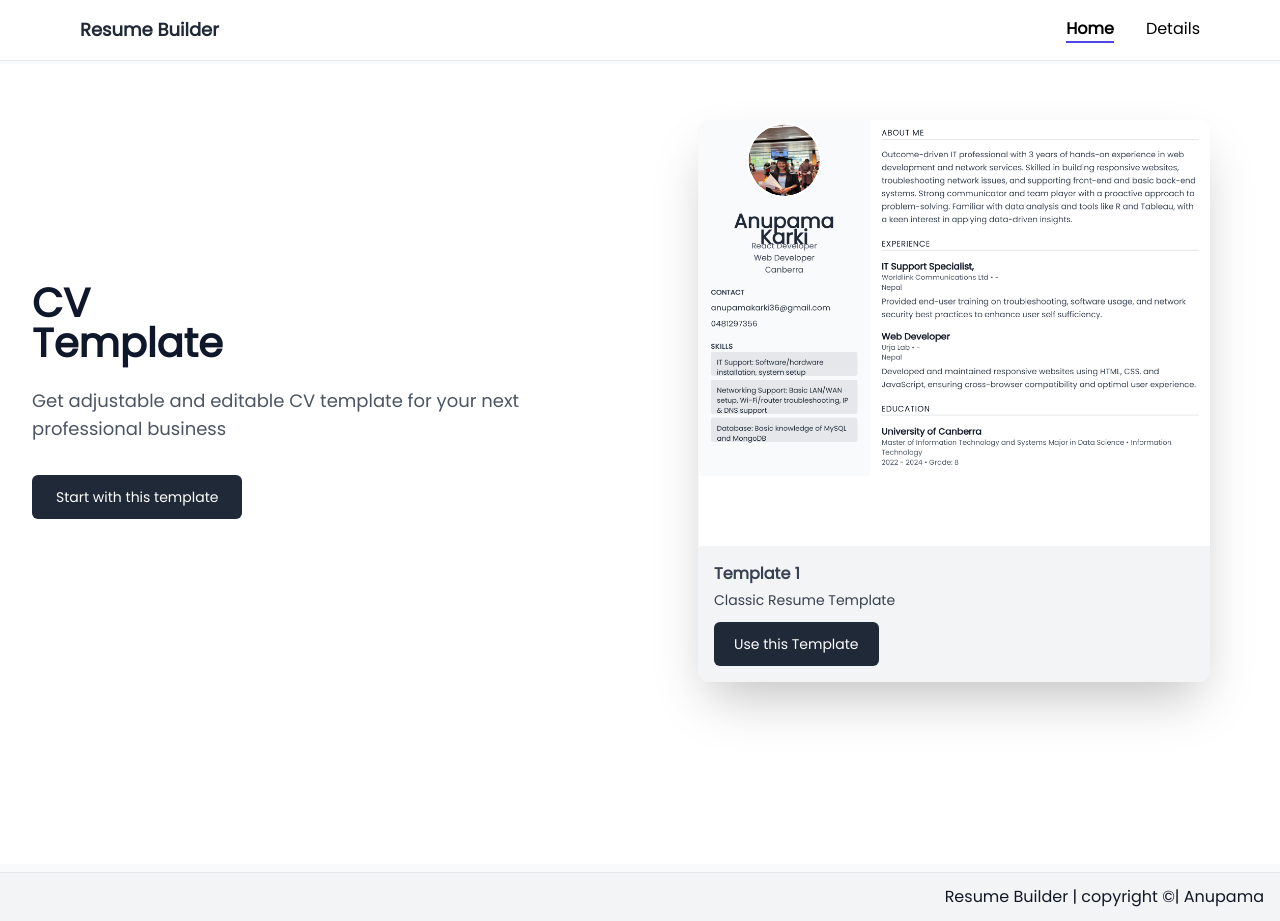
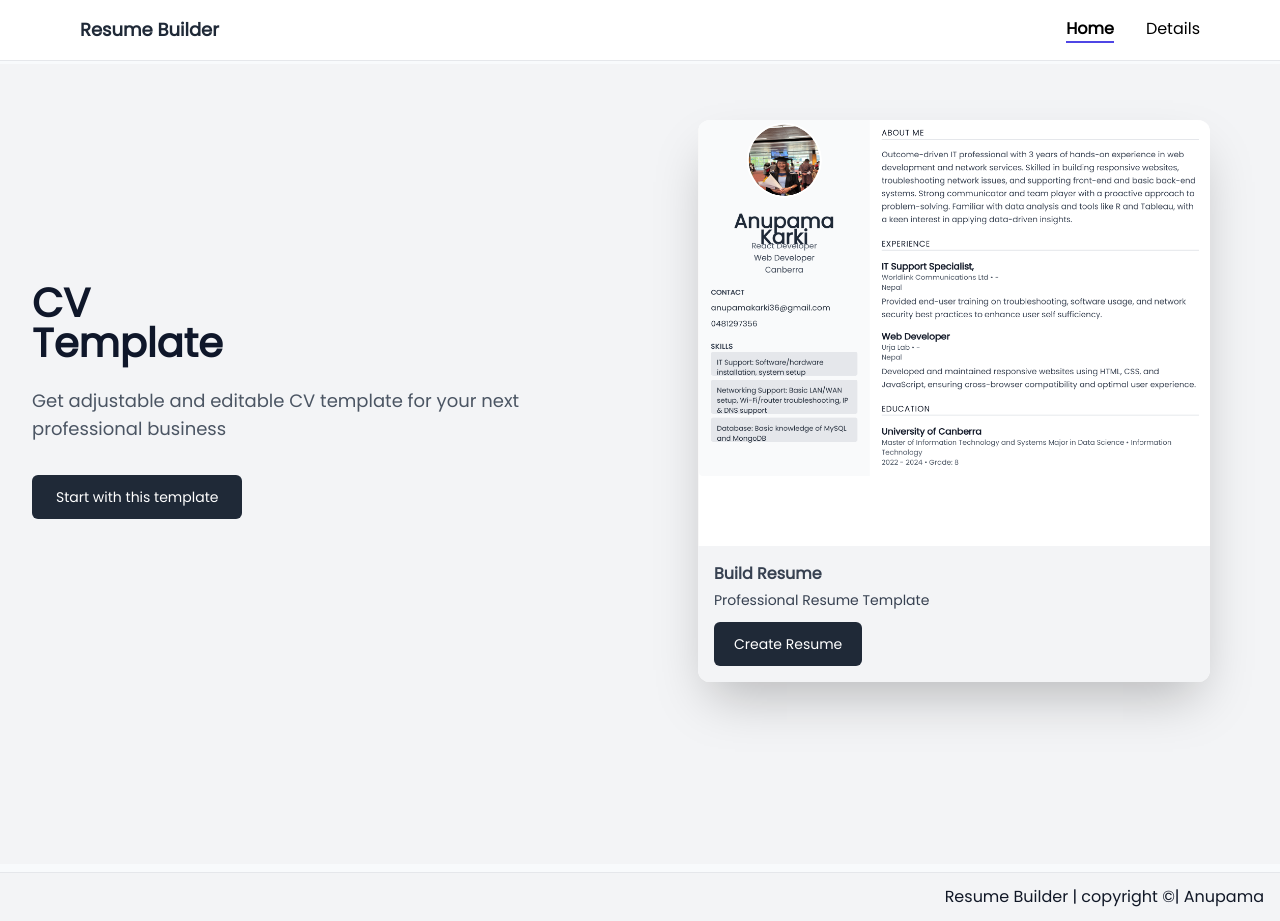
Before and after one commit to anupama115/resume-builder, a React (Create React App) app: page / in a window 1280 px wide. Built offline with nearby package versions, Linux system fonts and the light colour scheme.

Commit message:
nvabr-updated

```diff
--- a/src/pages/Details/Details.jsx
+++ b/src/pages/Details/Details.jsx
@@ -1,35 +1,26 @@
 import { NavLink } from 'react-router-dom';
-import Profile from '../../components/Profile';
-import AboutMe from '../../components/AboutMe';
-import Experience from '../../components/Experience';
-import Education from '../../components/Education';
-import Skills from '../../components/Skills';
+import Profile from '../../components/ProfileBlock';
+import AboutMe from '../../components/AboutMeBlock';
+import Experience from '../../components/ExperienceBlock';
+import Education from '../../components/EducationBlock';
+import Skills from '../../components/SkillBlock';
 
 const Details = () => {
     return (
-        <>
-            {/* Top image */}
+        <div className="bg-gray-100">
             <div className="p-0 w-full" />
             <div className='w-full max-w-4xl mx-auto p-4 sm:p-6'>
-
-                {/* Profile section */}
                 <Profile />
-
-                {/* About section */}
                 <AboutMe />
-
                 <Experience />
-
                 <Education />
-
                 <Skills />
-
                 <div className="flex justify-center my-6">
                     <NavLink className="inline-flex items-center justify-center bg-black text-white px-6 py-3 rounded hover:bg-gray-800 transition-colors w-full sm:w-auto" to="/preview">Preview Resume</NavLink>
                 </div>
 
             </div>
-        </>
+        </div>
     )
 }
 
--- a/src/pages/Home/Home.jsx
+++ b/src/pages/Home/Home.jsx
@@ -2,8 +2,8 @@ import { useNavigate } from 'react-router-dom';
 
 const RESUME_TEMPLATE = {
 	id: 1,
-	name: 'Template 1',
-	description: 'Classic Resume Template',
+	name: 'Build Resume',
+	description: 'Professional Resume Template',
 	image: '/images/1.jpg',
 };
 
@@ -21,7 +21,7 @@ const TemplateCard = ({ template, onSelect }) => (
 					onClick={onSelect}
 					className="inline-flex items-center rounded-md bg-gray-800 px-5 py-3 text-white text-sm font-medium hover:bg-gray-700 transition-colors"
 				>
-					Use this Template
+					Create Resume
 				</button>
 			</div>
 		</div>
@@ -36,7 +36,7 @@ const Home = () => {
 	};
 
 	return (
-		<div className="bg-white min-h-screen">
+		<div className="bg-gray-100 min-h-screen">
 			<section className="mx-auto max-w-7xl px-4 sm:px-6 lg:px-8 py-8">
 				<div className="grid gap-8 md:gap-10 md:grid-cols-2 items-center">
 					{/* Hero copy */}
--- a/src/routes/index.js
+++ b/src/routes/index.js
@@ -3,7 +3,6 @@ import Details from "../pages/Details/Details";
 import PdfComponent from "../pages/ResumeDownload/ResumeComponent";
 import NavbarComponent from "../components/Navbar";
 
-//creating routing path
 export const routes = [
     {
         path: '/',
```
Also changed, not shown: src/components/AboutMeBlock.jsx (renamed from src/components/AboutMe.jsx), src/components/EducationBlock.jsx (renamed from src/components/Education.jsx), src/components/ExperienceBlock.jsx (renamed from src/components/Experience.jsx), src/components/ProfileBlock.jsx (renamed from src/components/Profile.jsx), src/components/SkillBlock.jsx (renamed from src/components/Skills.jsx).
